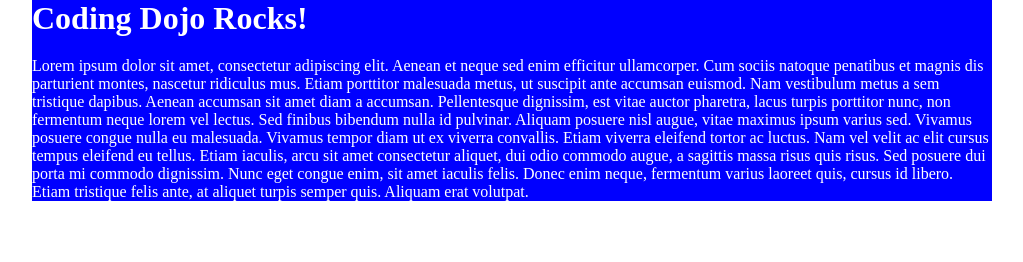
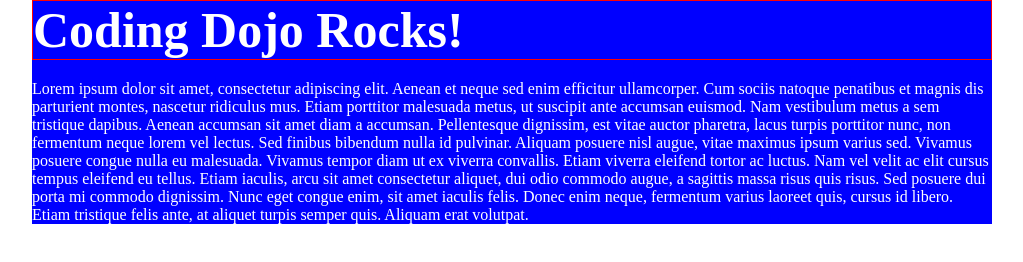
Before and after one commit to Renejchen/basic_repo, a plain HTML site: page index.html in a window 1280 px wide. Shown: the whole page, without its empty margins (128-1151 px from the left). Drawn offline with Linux system fonts and the light colour scheme.

Commit message:
updated css

```diff
--- a/style.css
+++ b/style.css
@@ -13,9 +13,13 @@
 h1{
 	margin-bottom: 20px;
 	color: white;
+	font-size: 50px;
+	border: 1px solid red;
 }
 
 p{
 	margin-bottom: 20px;
 	color: white;
+
+
 }
```
